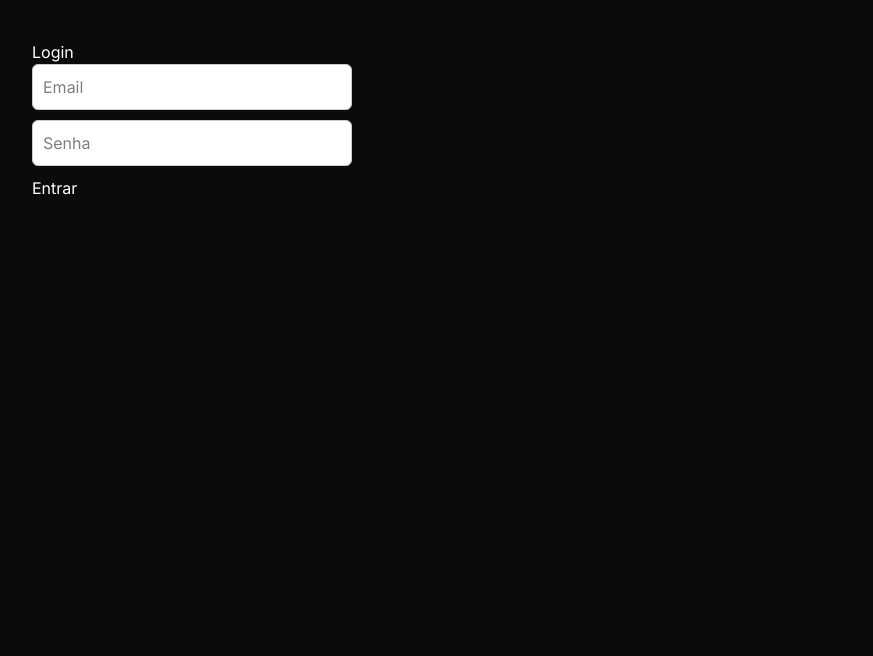
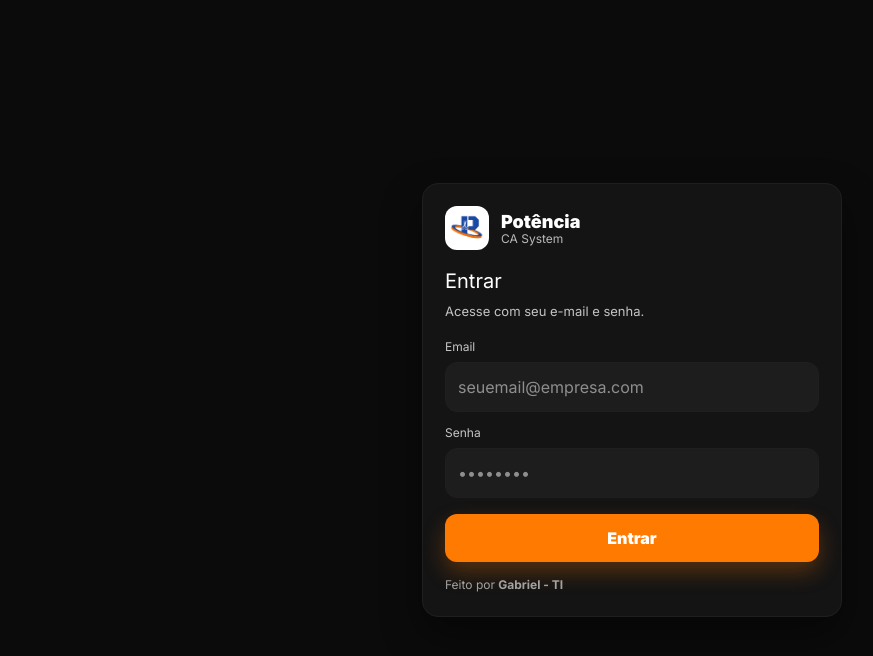
Before and after one commit to bielaragao7/ca-system, a Next.js app: page /login in a window 1280 px wide. Shown: the top 656 px of the page, without its empty margins (8-881 px from the left). Built offline with nearby package versions, Linux system fonts and the light colour scheme.

Commit message:
Update page.tsx

```diff
--- a/app/login/page.tsx
+++ b/app/login/page.tsx
@@ -42,45 +42,122 @@ export default function LoginPage() {
   };
 
   return (
-    <div style={{ padding: 40, color: "#fff" }}>
-      <h1>Login</h1>
+    <div
+      style={{
+        minHeight: "100vh",
+        display: "grid",
+        placeItems: "center",
+        padding: 24,
+        background: "var(--background)",
+        color: "var(--foreground)",
+      }}
+    >
+      <div
+        style={{
+          width: "100%",
+          maxWidth: 420,
+          borderRadius: 16,
+          border: "1px solid var(--border-main)",
+          background: "var(--card-bg)",
+          boxShadow: "0 18px 40px rgba(0,0,0,0.45)",
+          padding: 22,
+        }}
+      >
+        {/* Marca */}
+        <div style={{ display: "flex", alignItems: "center", gap: 12, marginBottom: 16 }}>
+          <img
+            src="/logo-potencia.png"
+            alt="Potência"
+            width={44}
+            height={44}
+            style={{
+              borderRadius: 12,
+              background: "#fff",
+              padding: 4,
+            }}
+          />
+          <div style={{ lineHeight: 1.1 }}>
+            <div style={{ fontWeight: 900, fontSize: 18 }}>Potência</div>
+            <div style={{ opacity: 0.7, fontSize: 12 }}>CA System</div>
+          </div>
+        </div>
 
+        <h1 style={{ margin: "0 0 6px 0", fontSize: 20 }}>Entrar</h1>
+        <p style={{ margin: "0 0 16px 0", opacity: 0.75, fontSize: 13 }}>
+          Acesse com seu e-mail e senha.
+        </p>
+
+        <label style={{ display: "block", fontSize: 12, opacity: 0.75, marginBottom: 6 }}>
+          Email
+        </label>
         <input
-        placeholder="Email"
+          placeholder="seuemail@empresa.com"
           value={email}
           onChange={(e) => setEmail(e.target.value)}
           style={{
             display: "block",
-          marginBottom: 10,
-          padding: 10,
-          width: 320,
-          color: "#000",
-          background: "#fff",
-          border: "1px solid #ccc",
-          borderRadius: 6,
+            marginBottom: 12,
+            padding: 12,
+            width: "100%",
+            color: "var(--text-main)",
+            background: "rgba(255,255,255,0.04)",
+            border: "1px solid var(--border-main)",
+            borderRadius: 12,
+            outline: "none",
           }}
         />
 
+        <label style={{ display: "block", fontSize: 12, opacity: 0.75, marginBottom: 6 }}>
+          Senha
+        </label>
         <input
           type="password"
-        placeholder="Senha"
+          placeholder="••••••••"
           value={password}
           onChange={(e) => setPassword(e.target.value)}
           style={{
             display: "block",
-          marginBottom: 10,
-          padding: 10,
-          width: 320,
-          color: "#000",
-          background: "#fff",
-          border: "1px solid #ccc",
-          borderRadius: 6,
+            marginBottom: 16,
+            padding: 12,
+            width: "100%",
+            color: "var(--text-main)",
+            background: "rgba(255,255,255,0.04)",
+            border: "1px solid var(--border-main)",
+            borderRadius: 12,
+            outline: "none",
           }}
         />
 
-      <button onClick={handleLogin} disabled={loading}>
+        <button
+          onClick={handleLogin}
+          disabled={loading}
+          style={{
+            width: "100%",
+            border: "none",
+            borderRadius: 12,
+            padding: "12px 14px",
+            fontWeight: 900,
+            cursor: loading ? "not-allowed" : "pointer",
+            background: "var(--potencia-orange)",
+            color: "#fff",
+            boxShadow: "0 10px 22px rgba(255,122,0,0.28)",
+            opacity: loading ? 0.85 : 1,
+            transition: "transform 0.12s ease, opacity 0.12s ease",
+          }}
+          onMouseDown={(e) => {
+            (e.currentTarget as HTMLButtonElement).style.transform = "scale(0.99)";
+          }}
+          onMouseUp={(e) => {
+            (e.currentTarget as HTMLButtonElement).style.transform = "scale(1)";
+          }}
+        >
           {loading ? "Entrando..." : "Entrar"}
         </button>
+
+        <div style={{ marginTop: 14, fontSize: 12, opacity: 0.6 }}>
+          Feito por <strong>Gabriel - TI</strong>
+        </div>
+      </div>
     </div>
   );
 }
```
Lines whose indentation alone changed are shown as unchanged.
